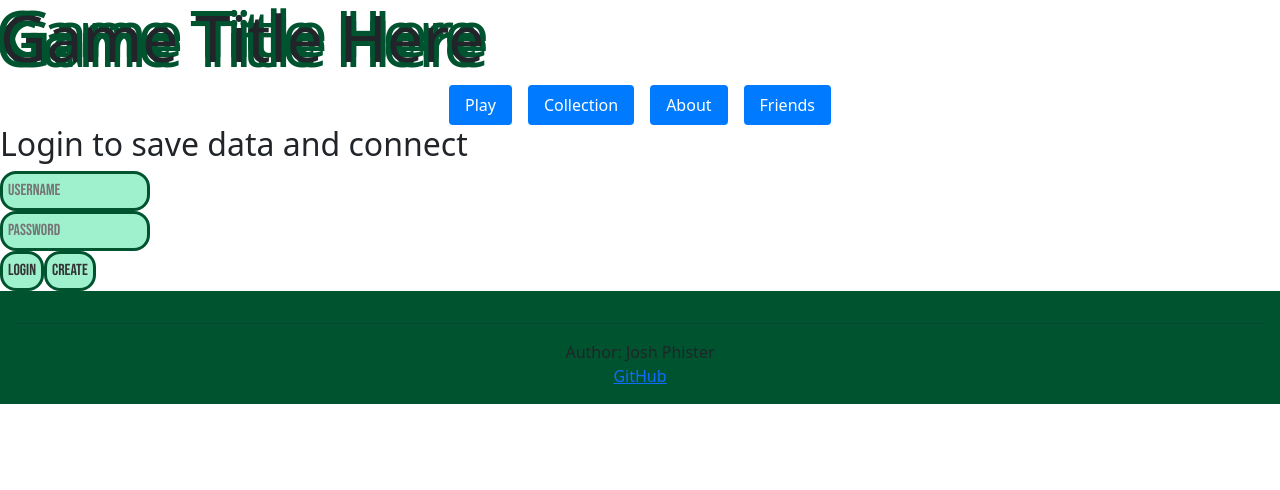
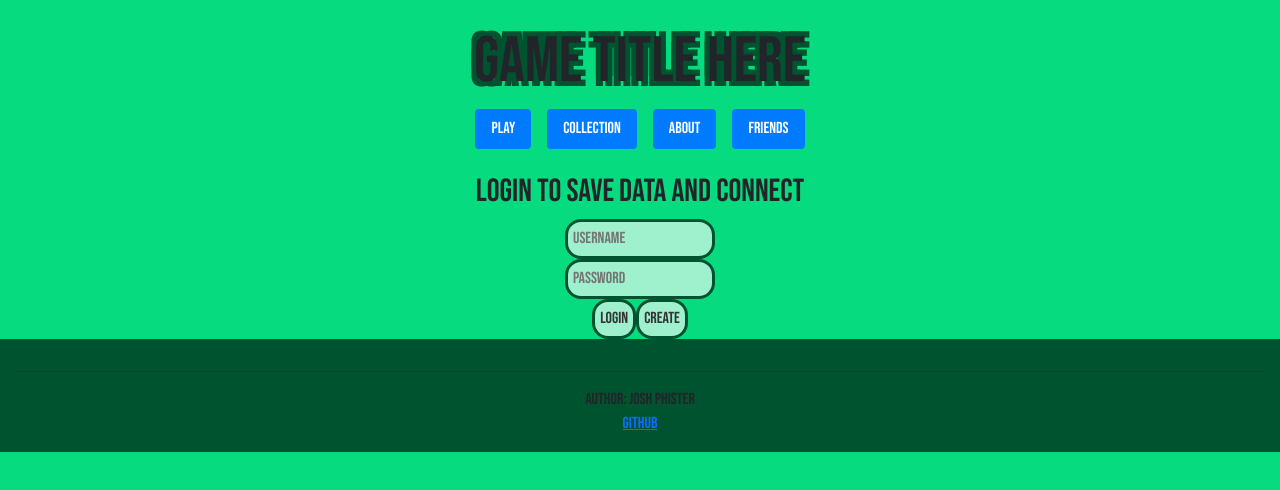
Before and after one commit to pjoshk1-dev/Startup, a React (Vite) app: page / in a window 1280 px wide. Shown: the top 490 px of the page. Built offline with nearby package versions, Linux system fonts and the light colour scheme.

Commit message:
styling still broken

```diff
--- a/src/about/about.jsx
+++ b/src/about/about.jsx
@@ -1,4 +1,5 @@
 import React from 'react';
+import './about.css';
 
 const About = () => (
   <main className="content">
--- a/src/app.css
+++ b/src/app.css
@@ -8,6 +8,7 @@ html, .body {
 
 .body {
   display: flex;
+  flex: 1;
   flex-direction: column;
 }
 
--- a/src/app.jsx
+++ b/src/app.jsx
@@ -5,6 +5,7 @@ import { BrowserRouter, Route, Routes } from 'react-router-dom';
 
 import WithFooter from './layouts/WithFooter.jsx';
 import NoFooter from './layouts/NoFooter';
+import HomeLayout from './layouts/HomeLayout';
 
 import Login from './login/login';
 import About from './about/about';
@@ -16,8 +17,12 @@ export default function App() {
   return (
   <BrowserRouter>
     <Routes>
+      <Route element={<HomeLayout />}>
+        <Route path="/" element={<Login />} />
+      </Route>
+
       <Route element={<WithFooter />}>
-        <Route path="/" element={<Login />} />
+
         <Route path="/about" element={<About />} />
       </Route>
 
--- a/src/collection/collection.jsx
+++ b/src/collection/collection.jsx
@@ -1,4 +1,5 @@
 import React from 'react';
+import './collection.css';
 
 const Collection = () => (
   <div className="content">
--- a/src/friends/friends.jsx
+++ b/src/friends/friends.jsx
@@ -1,4 +1,5 @@
 import React from 'react';
+import './friends.css';
 
 const Friends = () => (
   <main className="content">
--- /dev/null
+++ b/src/layouts/HomeLayout.jsx
@@ -0,0 +1,16 @@
+import React from 'react';
+import Header from '../components/header';
+import Footer from '../components/footer';
+import { Outlet } from 'react-router-dom';
+
+const HomeLayout = () => (
+  <div className="body">
+    <div className="content">
+      <Header />
+      <Outlet />
+    </div>
+    <Footer />
+  </div>
+);
+
+export default HomeLayout;
--- a/src/play/play.jsx
+++ b/src/play/play.jsx
@@ -1,4 +1,5 @@
 import React from 'react';
+import './play.css';
 
 const Play = () => (
   <div className="play-page">
```
